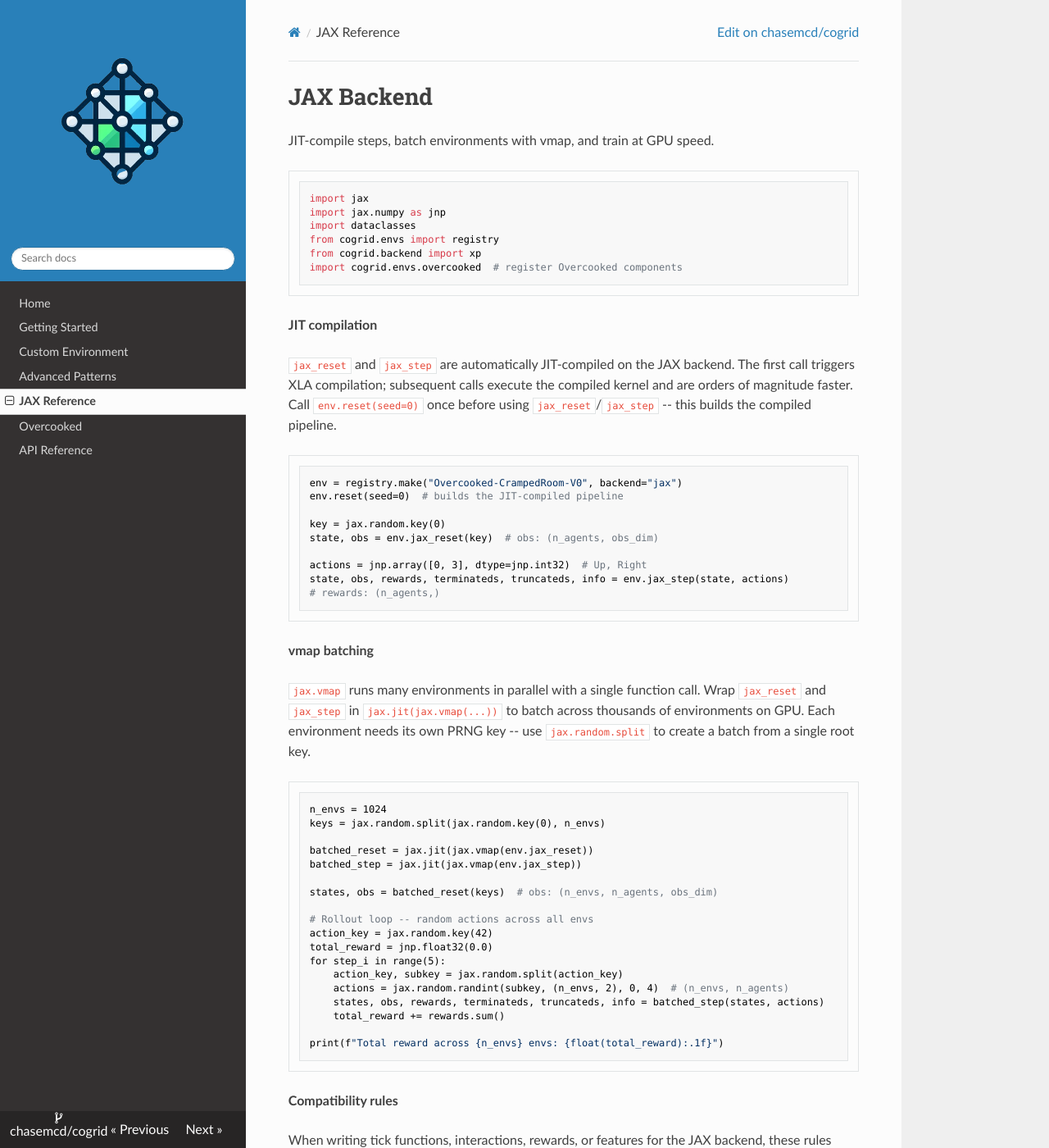
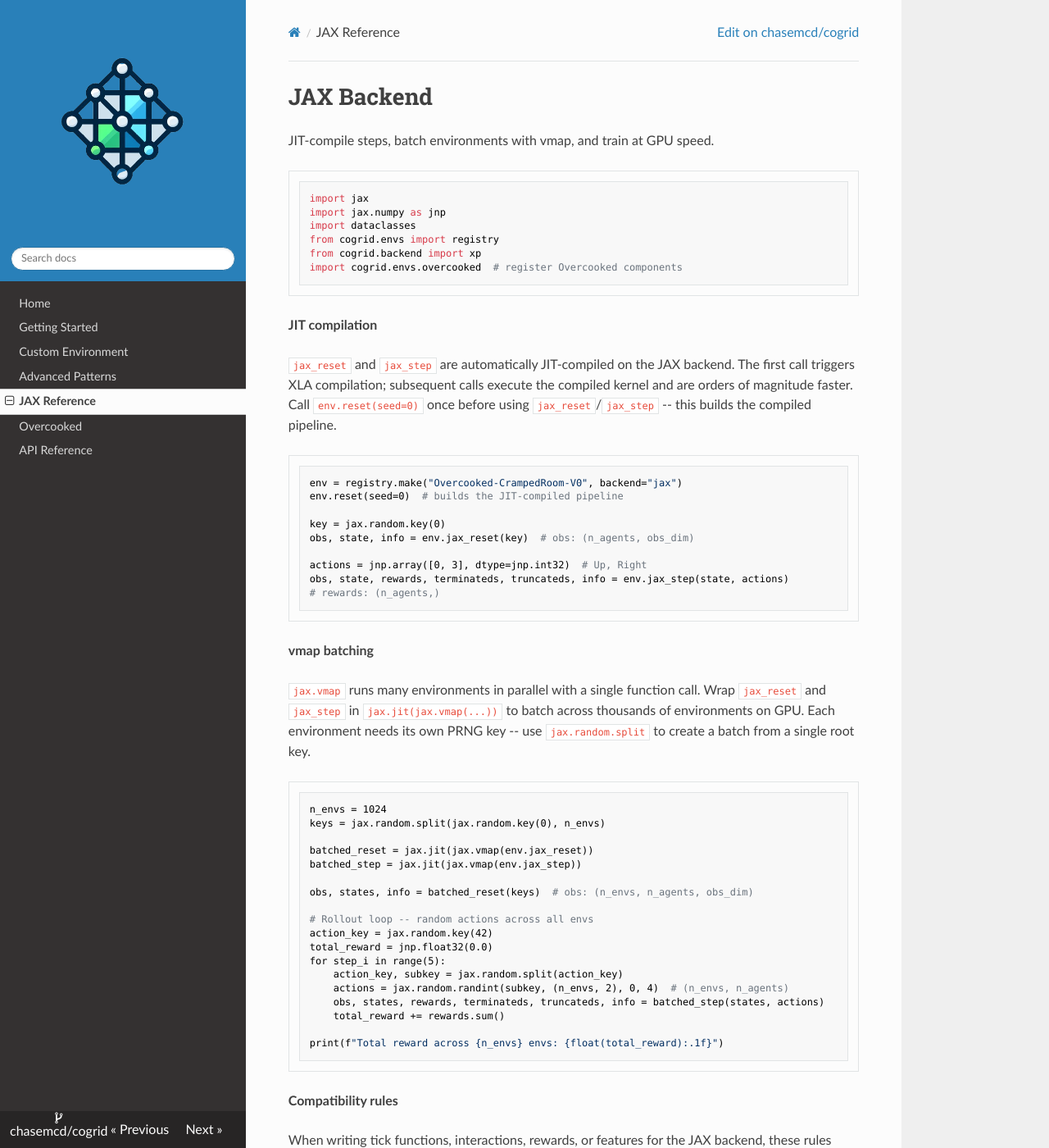
Before and after one commit to chasemcd/cogrid, an MkDocs documentation site: the page built from docs/jax-reference.md, in a window 1280 px wide and 1400 px high. Shown: the whole window at 82% size. Built offline with MkDocs 1.6.1, drawn with Linux system fonts in a browser that asks for light colours; nearby versions of some CDN libraries.

Commit message:
reorder state, obs, ... -> obs, state, ...

````diff
--- a/docs/jax-reference.md
+++ b/docs/jax-reference.md
@@ -23,10 +23,10 @@ env = registry.make("Overcooked-CrampedRoom-V0", backend="jax")
 env.reset(seed=0)  # builds the JIT-compiled pipeline
 
 key = jax.random.key(0)
-state, obs = env.jax_reset(key)  # obs: (n_agents, obs_dim)
+obs, state, info = env.jax_reset(key)  # obs: (n_agents, obs_dim)
 
 actions = jnp.array([0, 3], dtype=jnp.int32)  # Up, Right
-state, obs, rewards, terminateds, truncateds, info = env.jax_step(state, actions)
+obs, state, rewards, terminateds, truncateds, info = env.jax_step(state, actions)
 # rewards: (n_agents,)
 ```
 
@@ -41,7 +41,7 @@ keys = jax.random.split(jax.random.key(0), n_envs)
 batched_reset = jax.jit(jax.vmap(env.jax_reset))
 batched_step = jax.jit(jax.vmap(env.jax_step))
 
-states, obs = batched_reset(keys)  # obs: (n_envs, n_agents, obs_dim)
+obs, states, info = batched_reset(keys)  # obs: (n_envs, n_agents, obs_dim)
 
 # Rollout loop -- random actions across all envs
 action_key = jax.random.key(42)
@@ -49,7 +49,7 @@ total_reward = jnp.float32(0.0)
 for step_i in range(5):
     action_key, subkey = jax.random.split(action_key)
     actions = jax.random.randint(subkey, (n_envs, 2), 0, 4)  # (n_envs, n_agents)
-    states, obs, rewards, terminateds, truncateds, info = batched_step(states, actions)
+    obs, states, rewards, terminateds, truncateds, info = batched_step(states, actions)
     total_reward += rewards.sum()
 
 print(f"Total reward across {n_envs} envs: {float(total_reward):.1f}")
````
Also changed, not shown: docs/advanced-patterns.md (+2 -2 lines), docs/custom-environment.md (+2 -2 lines), docs/getting-started.md (+2 -2 lines), docs/index.md (+2 -2 lines), 11 other files.
